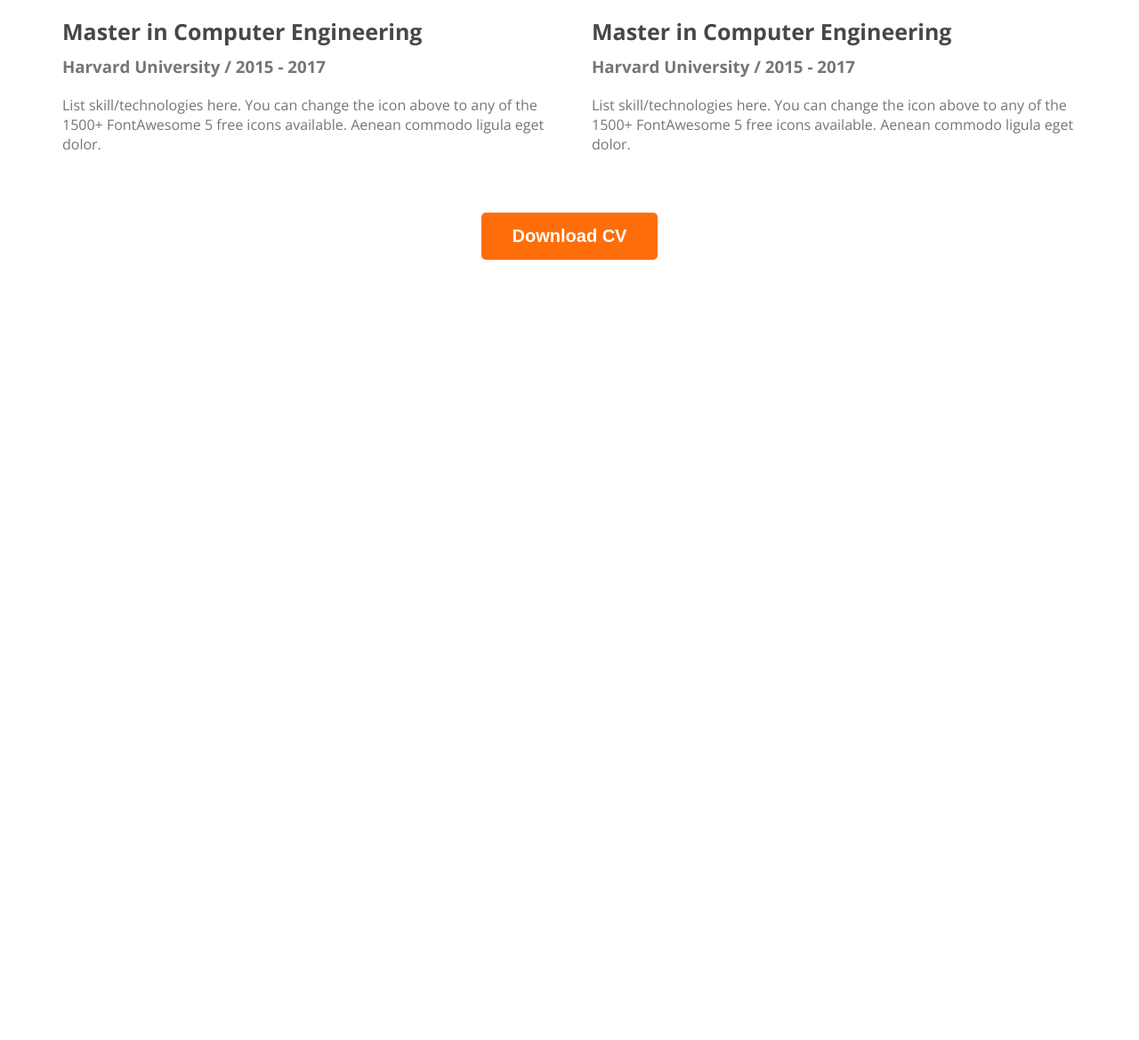
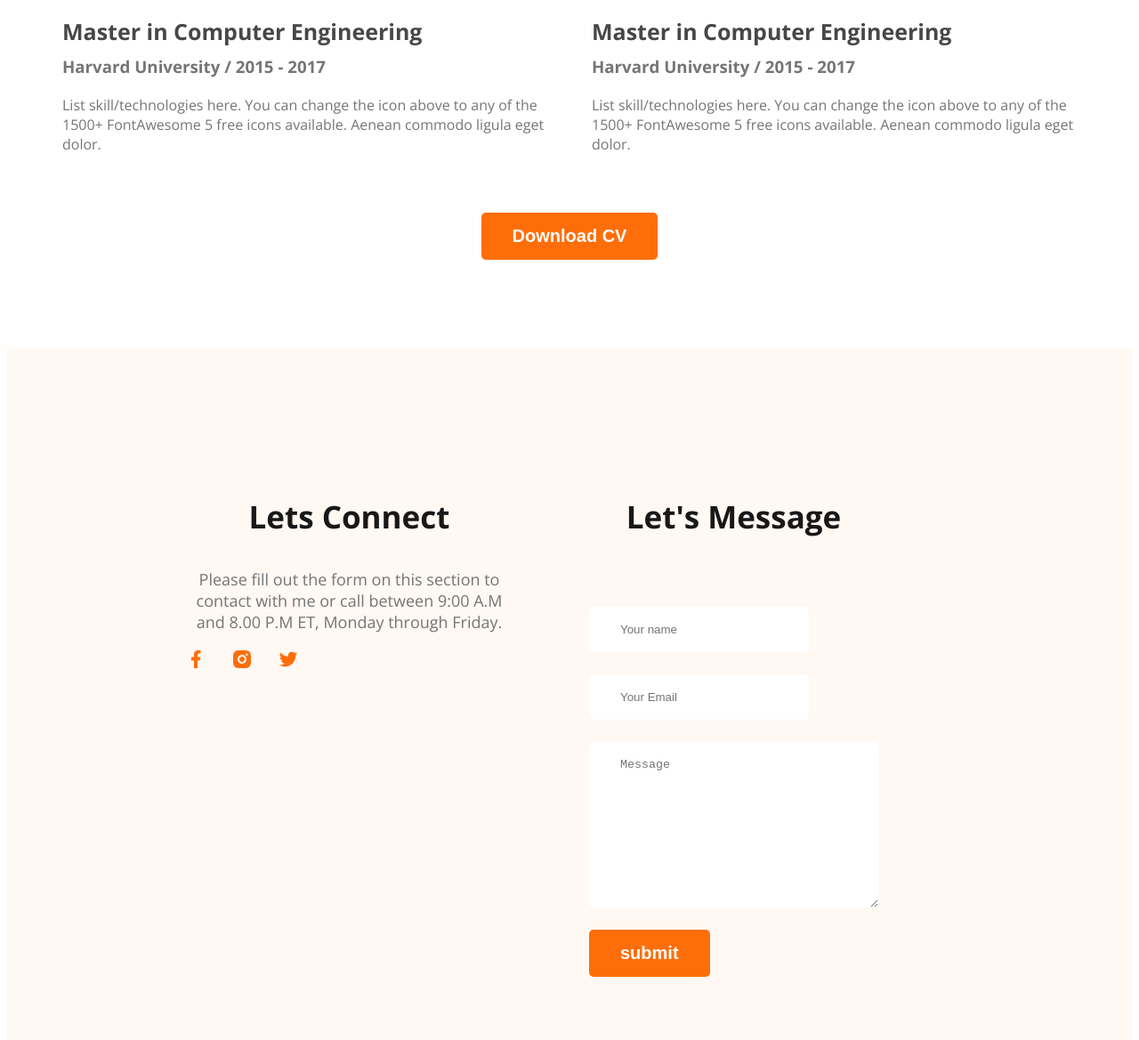
Before and after one commit to klintonkirtunia2/web-developer-porttfalio, a plain HTML site: page index.html in a window 1280 px wide. Shown: the part 2583-3752 px from the top of the page at 89% size. Before the commit the page ends 2883 px from the top, so only its background shows below. Drawn offline with nearby package versions, Linux system fonts and the light colour scheme.

Commit message:
it was a finised

```diff
--- a/index.html
+++ b/index.html
@@ -159,6 +159,27 @@
 
     <footer>
 
+        <div class="footer-column">
+            <h3 class="section-title">Lets Connect</h3>
+            <p class="section-description">Please fill out the form on this section to contact with me or call between 9:00 A.M <br> and 8.00 P.M ET, Monday through Friday.</p>
+            <div class="social-link">
+                <a href="https://www.facebook.com/profile.php?id=100074792310477"><img src="images/icons/facebook.png" alt=""></a>
+                <a href=""><img src="images/icons/insta.png" alt=""></a>
+                <a href=""><img src="images/icons/twitter.png" alt=""></a>
+            </div>
+        </div>
+        <div class="footer column">
+            <h3 class="section-title">
+                Let's Message
+            </h3>
+            <form class="Contact-form">
+                <input type="text" placeholder="Your name ">
+                <input type="email" name="" placeholder="Your Email" id="">
+                <textarea placeholder="Message" name="" id="" cols="30" rows="10"></textarea>
+                <input class="btn-primary" type="submit" value="submit">
+            </form>
+        </div>
+
     </footer>
 
 </body>
--- a/style/style.css
+++ b/style/style.css
@@ -123,7 +123,7 @@ main section{
 .About{
     padding: 130px;
     border-radius: 10px;
-    background: #2f2b29;
+    background: #FFF8F3;
     margin: 130px 0px;
 }
 .about-info-container{
@@ -187,3 +187,33 @@ main section{
     text-align: center;
     margin-top: 50px;
 }
+/* footer section */
+footer{
+    display: flex;
+    background: #FFF8F3;
+    margin-top: 100px;
+    padding: 130PX 200PX;
+
+}
+.social-link a{
+    margin-right: 24px;
+
+}
+.footer-column{
+
+    gap: 100x;
+    width: 50%
+
+}
+
+.Contact-form, input, textarea{
+
+    display: block;
+    margin: 25px;
+    padding: 18px 35px;
+    color: #000000;
+    border-radius: 5px;
+
+    border: 0;
+
+}
```
